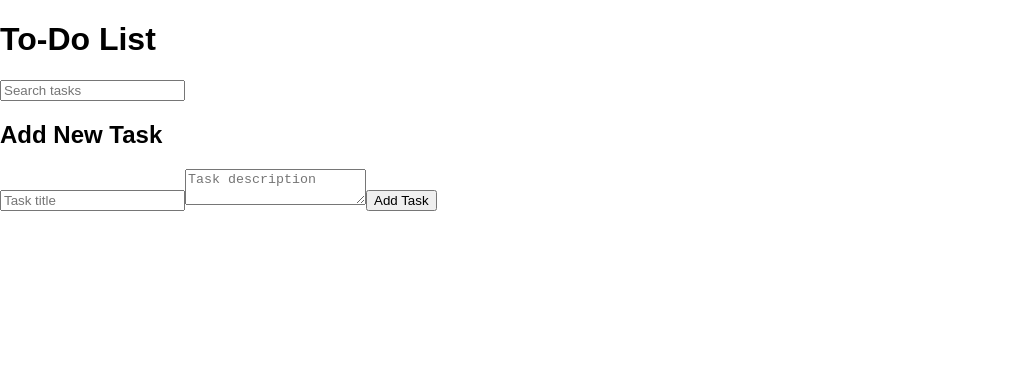
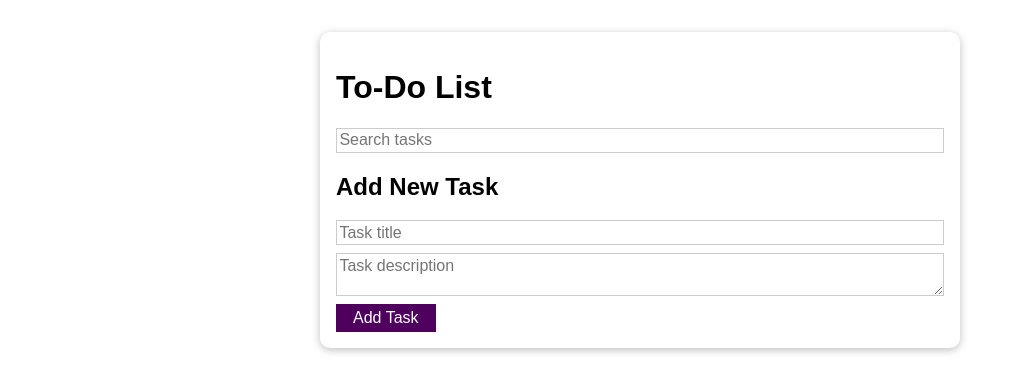
Before and after one commit to Mohamedkaif10/alumni, a React (Create React App) app: page / in a window 1280 px wide. Shown: the top 392 px of the page, without its empty margins (0-1027 px from the left). Built offline with nearby package versions, Linux system fonts and the light colour scheme.

Commit message:
final touch needed

```diff
--- a/src/App.js
+++ b/src/App.js
@@ -1,7 +1,18 @@
 import TodoList from "./pages/Homepage"
+import {Fragment, useEffect} from "react"
+function App() {
+  useEffect(() => {
+    document.title = 'Kaif-to-do-list';
+  }, []);
 
-function App() {
-  return <TodoList  />;
+const TITLE = 'Kaif-to-do-list'
+  return(
+    <Fragment>
+       <TodoList  />
+      <title>{ TITLE }</title>
+    </Fragment>
+
+  )
 }
 
 export default App;
--- /dev/null
+++ b/src/Assets/Button.js
@@ -0,0 +1,17 @@
+import React from 'react';
+
+import classes from './Button.module.css';
+
+const Button = (props) => {
+  return (
+    <button
+      className={classes.button}
+      type={props.type || 'button'}
+      onClick={props.onClick}
+    >
+      {props.children}
+    </button>
+  );
+};
+
+export default Button;
--- /dev/null
+++ b/src/Assets/Button.module.css
@@ -0,0 +1,18 @@
+.button {
+    font: inherit;
+    border: 1px solid #4f005f;
+    background: #4f005f;
+    color: white;
+    padding: 0.25rem 1rem;
+    cursor: pointer;
+  }
+
+  .button:hover,
+  .button:active {
+    background: #741188;
+    border-color: #741188;
+  }
+
+  .button:focus {
+    outline: none;
+  }
--- /dev/null
+++ b/src/Assets/Card.js
@@ -0,0 +1,9 @@
+import React from 'react';
+
+import classes from './Card.module.css';
+
+const Card = (props) => {
+  return <div className={`${classes.card} ${props.className}`}>{props.children}</div>;
+};
+
+export default Card;
--- /dev/null
+++ b/src/Assets/Card.module.css
@@ -0,0 +1,5 @@
+.card {
+    background: white;
+    box-shadow: 0 2px 8px rgba(0, 0, 0, 0.26);
+    border-radius: 10px;
+  }
--- a/src/pages/Homepage.js
+++ b/src/pages/Homepage.js
@@ -1,5 +1,7 @@
 import React, { useState, useEffect } from 'react';
-
+import Button from '../Assets/Button';
+import Card from '../Assets/Card';
+import classes from "./Homepage.module.css"
 const TodoList = () => {
   const [tasks, setTasks] = useState([]);
   const [newTask, setNewTask] = useState('');
@@ -58,7 +60,7 @@ const TodoList = () => {
   );
 
   return (
-    <div>
+    <Card className={classes.input}>
       <h1>To-Do List</h1>
       <input
         type="text"
@@ -77,8 +79,8 @@ const TodoList = () => {
             <span className={task.completed ? 'completed' : ''}>
               {task.title}
             </span>
-            <button onClick={() => deleteTask(task.id)}>Delete</button>
-            <button>Edit</button>
+            <Button onClick={() => deleteTask(task.id)}>Delete</Button>
+            <Button>Edit</Button>
             <p>{task.description}</p>
           </li>
         ))}
@@ -95,8 +97,8 @@ const TodoList = () => {
         value={newTaskDescription}
         onChange={(event) => setNewTaskDescription(event.target.value)}
       ></textarea>
-      <button onClick={addTask}>Add Task</button>
-    </div>
+      <Button onClick={addTask}>Add Task</Button>
+    </Card>
   );
 };
 
--- /dev/null
+++ b/src/pages/Homepage.module.css
@@ -0,0 +1,39 @@
+.input {
+    margin: 2rem auto;
+    padding: 1rem;
+    width: 90%;
+    max-width: 40rem;
+  }
+
+  .input label {
+    display: block;
+    font-weight: bold;
+    margin-bottom: 0.5rem;
+  }
+
+  .input input {
+    font: inherit;
+    display: block;
+    width: 100%;
+    border: 1px solid #ccc;
+    padding: 0.15rem;
+    margin-bottom: 0.5rem;
+  }
+
+  .input input:focus {
+    outline: none;
+    border-color: #4f005f;
+  }
+  .input textarea {
+    font: inherit;
+    display: block;
+    width: 100%;
+    border: 1px solid #ccc;
+    padding: 0.15rem;
+    margin-bottom: 0.5rem;
+  }
+
+  .input textarea:focus {
+    outline: none;
+    border-color: #4f005f;
+  }
```
